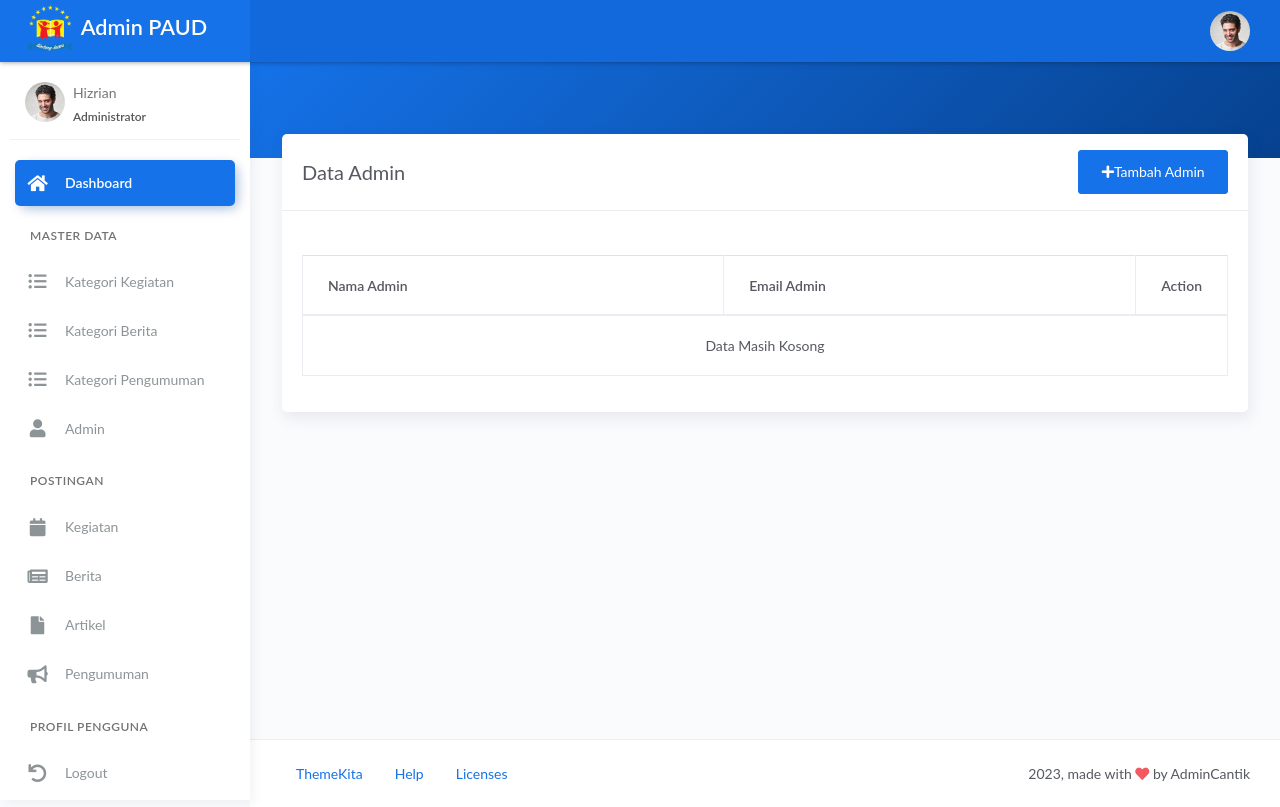
After one commit to SyahiraIsnaeni/sd-bintangjuara, a Laravel app: page /admin in a window 1280 px wide. The commit adds this page. Run offline with Laravel 9, Linux system fonts and the light colour scheme; data that the repository does not hold is empty; style sheets or scripts are compiled from the project's sources; some libraries are stand-ins or nearby versions.

Commit message:
Mengubah design front-end admin

```diff
--- /dev/null
+++ b/app/Http/Controllers/UserController.php
@@ -0,0 +1,20 @@
+<?php
+
+namespace App\Http\Controllers;
+
+use App\Models\User;
+use Illuminate\Http\Request;
+
+class UserController extends Controller
+{
+    public function index()
+    {
+        $user = User::all();
+        return view('backend.back.user.index', compact('user'));
+    }
+    public function create()
+    {
+        $user = User::all();
+        return view('backend.back.user.create', compact('user'));
+    }
+}
--- /dev/null
+++ b/resources/views/backend/back/user/index.blade.php
@@ -0,0 +1,71 @@
+@extends('backend.layouts.default')
+@section('content')
+
+    <div class="panel-header bg-primary-gradient">
+        <div class="page-inner py-5">
+            <div class="d-flex align-items-left align-items-md-center flex-column flex-md-row">
+
+            </div>
+        </div>
+    </div>
+    <div class="page-inner mt--5">
+        <div class="row">
+            <div class="col-md-12">
+                <div class="card full-height">
+                    <div class="card-header">
+                        <div class="card-head-row">
+                            <div class="card-title">Data Admin</div>
+                            <a href="#" class="btn btn-primary btn=sm ml-auto"> <i
+                                    class="fas fa-plus"></i>Tambah Admin </a>
+                        </div>
+                    </div>
+                    <div class="card-body">
+                        <div class="mt-4">
+                            @if(Session::has('success'))
+                                <div class="alert alert-primary">
+                                    {{ Session('success')}}
+                                </div>
+                            @endif
+
+                            <table class="table table-bordered">
+                                <thead>
+                                <tr>
+                                    <th>Nama Admin</th>
+                                    <th>Email Admin</th>
+                                    <th style="width:5%">Action</th>
+                                </tr>
+                                </thead>
+                                <tbody>
+                                @forelse ($user as $row)
+                                    <tr>
+                                        <td>{{ $row->name}}</td>
+                                        <td>{{ $row->email}}</td>
+                                        <td>
+                                            <form action="#" method="post"
+                                                  class="d-inline">
+                                                @csrf
+                                                @method('delete')
+                                                <button class="btn btn-danger btn-sm">
+                                                    <i class="fas fa-trash"></i>
+                                                </button>
+
+                                            </form>
+                                        </td>
+
+                                    </tr>
+                                @empty
+                                    <tr>
+                                        <td colspan="3" class="text-center">Data Masih Kosong</td>
+                                    </tr>
+                                @endforelse
+                                </tbody>
+                            </table>
+
+                        </div>
+
+                    </div>
+                </div>
+            </div>
+        </div>
+    </div>
+@endsection
--- a/resources/views/backend/includes/sidebar.blade.php
+++ b/resources/views/backend/includes/sidebar.blade.php
@@ -29,7 +29,7 @@
 							<span class="sidebar-mini-icon">
 								<i class="fa fa-ellipsis-h"></i>
 							</span>
-							<h4 class="text-section">Kategori</h4>
+							<h4 class="text-section">Master Data</h4>
 						</li>
 
 						<!-- <li class="nav-item">
@@ -113,8 +113,8 @@
                             </a>
                         </li>
 						<li class="nav-item">
-                            <a href="{{ route('kategoripengumuman.index') }}">
-                                <i class="fas fa-list-ul"></i>
+                            <a href="{{ route('admin.index') }}">
+							<i class="fas fa-user"></i>
                                 <p>Admin</p>
                             </a>
                         </li>
@@ -132,20 +132,20 @@
 						</li>
                         <li class="nav-item">
                             <a href="{{ route('berita.index') }}">
-                                <i class="fas fa-calendar"></i>
+							<i class="fas fa-newspaper"></i>
                                 <p>Berita</p>
+                            </a>
+                        </li>
+						<li class="nav-item">
+                            <a href="{{ route('artikel.index') }}">
+							<i class="fas fa-file"></i>
+                                <p>Artikel</p>
                             </a>
                         </li>
                         <li class="nav-item">
                             <a href="{{ route('pengumuman.index') }}">
-                                <i class="fas fa-calendar"></i>
+							<i class="fas fa-bullhorn"></i>
                                 <p>Pengumuman</p>
-                            </a>
-                        </li>
-                        <li class="nav-item">
-                            <a href="{{ route('artikel.index') }}">
-                                <i class="fas fa-calendar"></i>
-                                <p>Artikel</p>
                             </a>
                         </li>
 						<li class="nav-section">
--- a/routes/web.php
+++ b/routes/web.php
@@ -9,6 +9,7 @@ use App\Http\Controllers\KegiatanController;
 use App\Http\Controllers\BeritaController;
 use App\Http\Controllers\PengumumanController;
 use App\Http\Controllers\ArtikelController;
+use App\Http\Controllers\UserController;
 
 /*
 |--------------------------------------------------------------------------
@@ -35,3 +36,4 @@ Route::resource('kegiatan', KegiatanController::class);
 Route::resource('berita', BeritaController::class);
 Route::resource('pengumuman', PengumumanController::class);
 Route::resource('artikel', ArtikelController::class);
+Route::resource('admin', UserController::class);
```
Also changed, not shown: app/Models/User.php (+0 -15 lines), resources/views/backend/back/dashboard.blade.php (+5 -5 lines), resources/views/backend/back/user/create.blade.php (added, +37 -0 lines), 1 other file.
